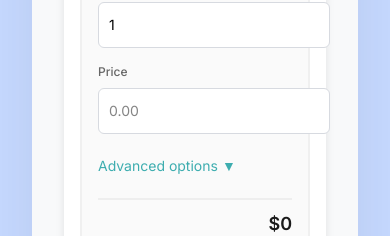
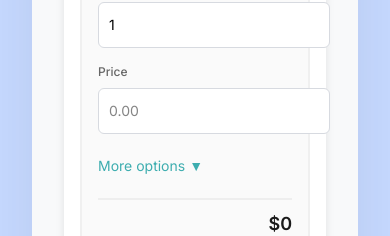
Before and after one commit to Gresham24/Invoice-Creator-App, a React (Vite) app: page / in a window 390 px wide. Shown: the part 1185-1421 px from the top of the page. Built offline with nearby package versions, Linux system fonts and the light colour scheme; what @react-pdf/renderer would draw is missing.

Commit message:
mobile view: fixed more options toggle bug

```diff
--- a/src/components/Form/FormLineItem.jsx
+++ b/src/components/Form/FormLineItem.jsx
@@ -222,8 +222,14 @@ const LineItem = ({ item, index, arrayHelpers }) => {
                     </StyledInputGroup>
                 </StyledDetailsGrid>
 
-                <StyledAdvancedToggle onClick={() => setIsAdvancedOpen(!isAdvancedOpen)}>
-                    <span>Advanced options</span>
+                <StyledAdvancedToggle
+                    type="button"
+                    onClick={(e) => {
+                        e.preventDefault();
+                        setIsAdvancedOpen(!isAdvancedOpen);
+                    }}
+                >
+                    <span>More options</span>
                     <span>{isAdvancedOpen ? '▲' : '▼'}</span>
                 </StyledAdvancedToggle>
 
--- a/src/styles/Form.styles.js
+++ b/src/styles/Form.styles.js
@@ -625,7 +625,9 @@ export const StyledAdvancedToggle = styled.button`
     gap: 4px;
 `;
 
-export const StyledAdvancedSection = styled.div`
+export const StyledAdvancedSection = styled.div.withConfig({
+    shouldForwardProp: (prop) => prop !== 'isOpen'
+})`
     display: ${props => props.isOpen ? 'block' : 'none'};
     margin-top: 12px;
     padding-top: 12px;
```
